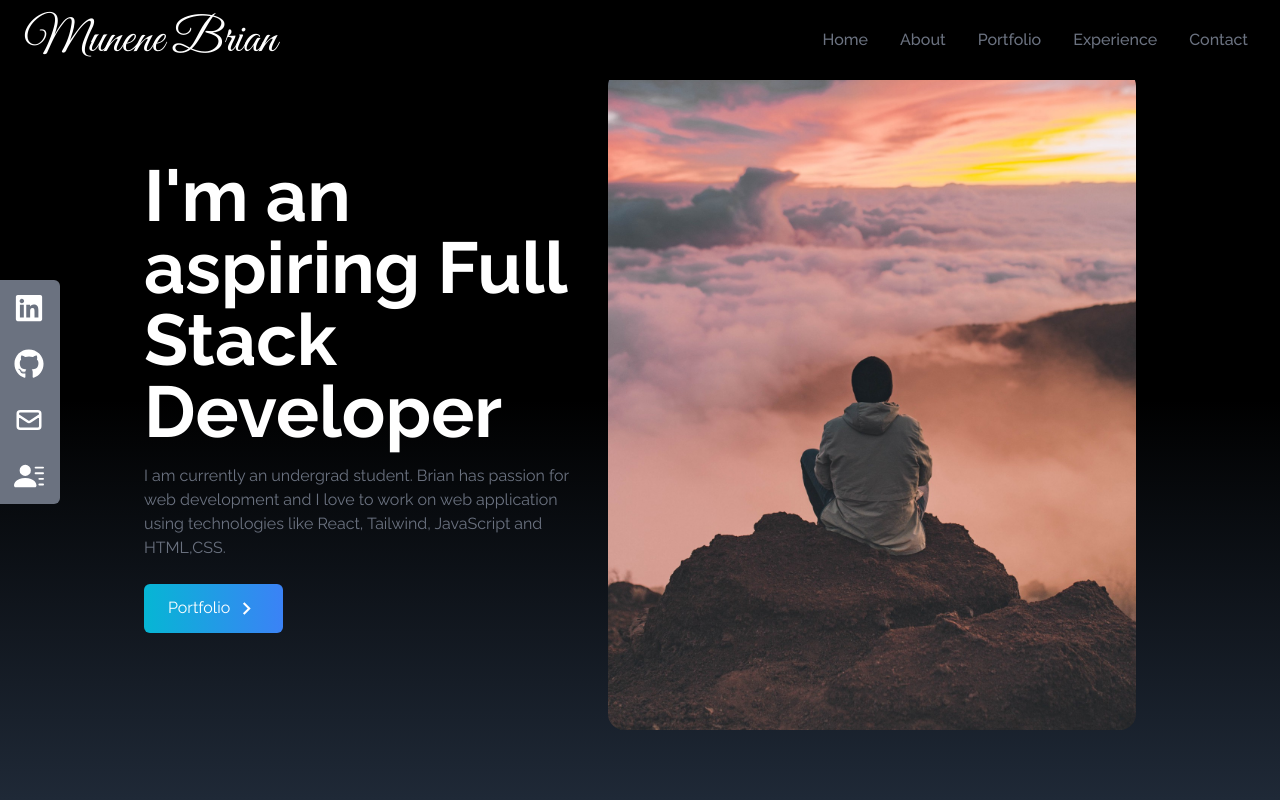
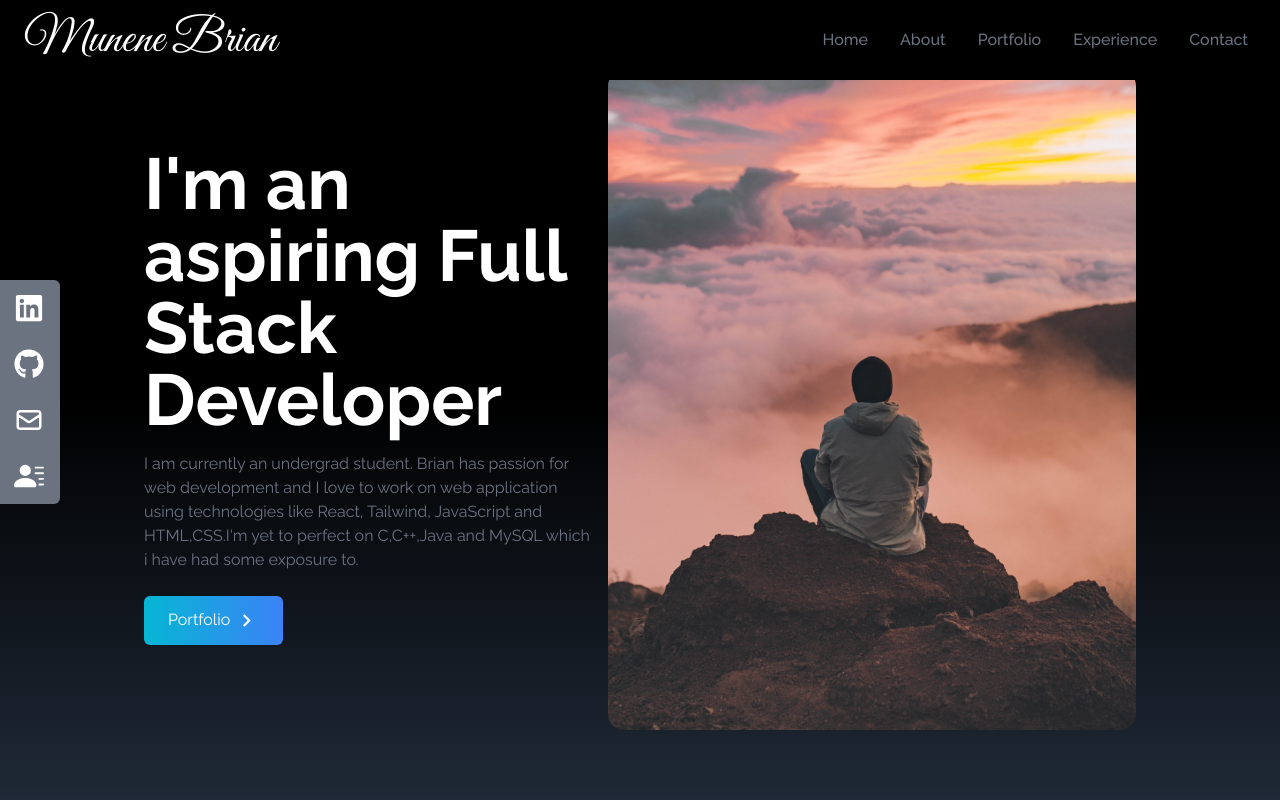
Before and after one commit to munenebrian/my-portfolio-in-react, a React (Create React App) app in the folder my-portfolio/: page / in a window 1280 px wide. Shown: the top 800 px of the page. Built offline with nearby package versions, Linux system fonts and the light colour scheme; the HTML template or start-up script is replaced by a standard one; a web font is replaced by a local one.

Commit message:
finishing on components components!

```diff
--- a/my-portfolio/src/components/Home.js
+++ b/my-portfolio/src/components/Home.js
@@ -13,7 +13,7 @@ const Home = () => {
           </h2>
           <p className="text-gray-500 py-4 max-w-md">
             I am currently an undergrad student. Brian has passion for web development and I love to work on web application using technologies like
-            React, Tailwind, JavaScript and HTML,CSS.
+            React, Tailwind, JavaScript and HTML,CSS.I'm yet to perfect on C,C++,Java and MySQL which i have had some exposure to.
           </p>
 
           <div>
```
